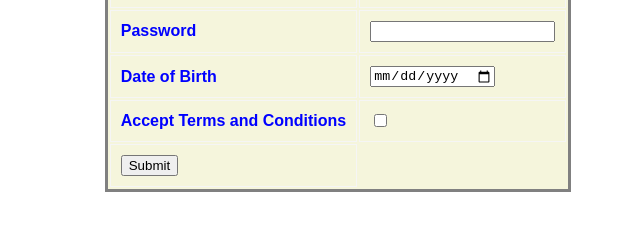
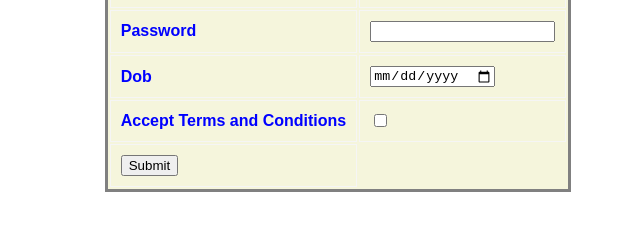
Before and after one commit to nand011-git/wd101-reg-form.github.io, a plain HTML site: page index.html in a window 1280 px wide. Shown: the part 185-423 px from the top of the page, 302-942 px from the left. Drawn offline with Linux system fonts and the light colour scheme.

Commit message:
updated table elements

```diff
--- a/index.html
+++ b/index.html
@@ -37,7 +37,7 @@
         </tr>
         <tr>
           <td>
-            <label for="dob">Date of Birth</label>
+            <label for="dob">Dob</label>
           </td>
           <td>
             <input required type="Date" id="dob" name="dob" >
```
